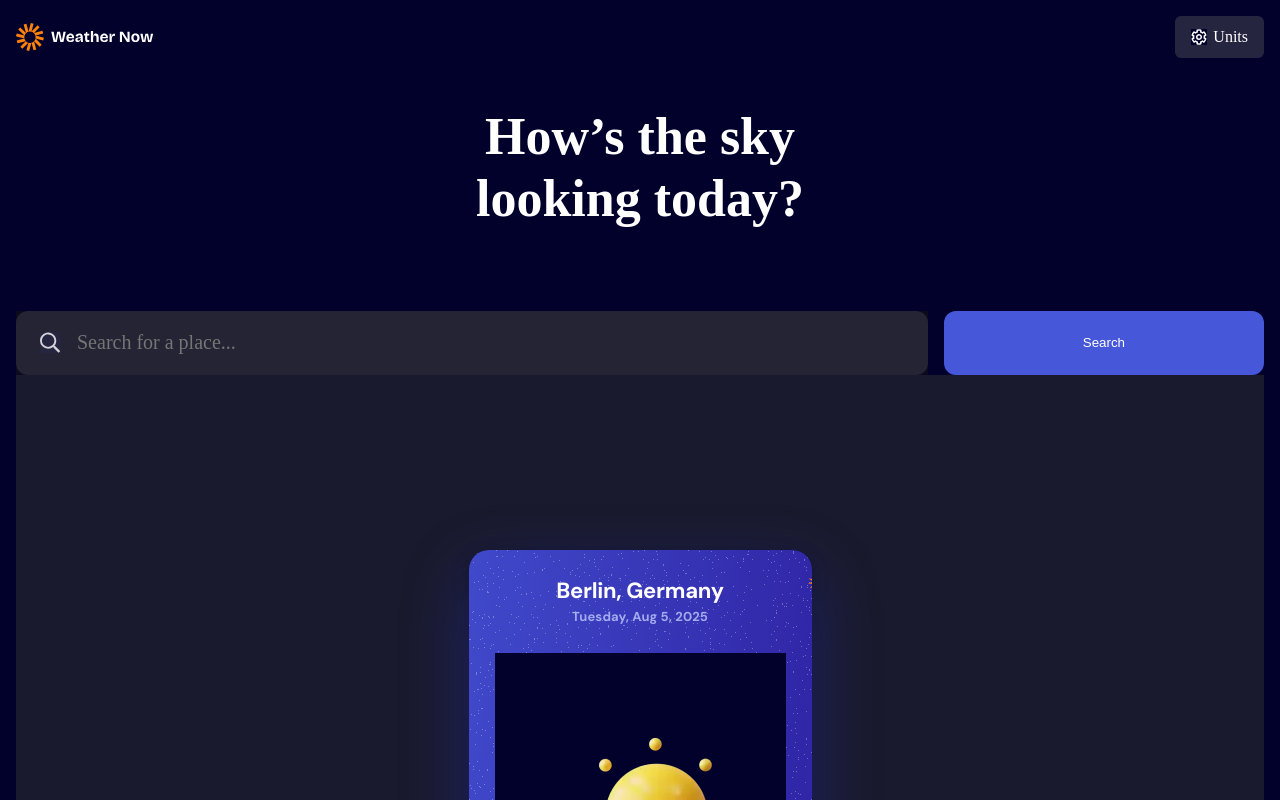
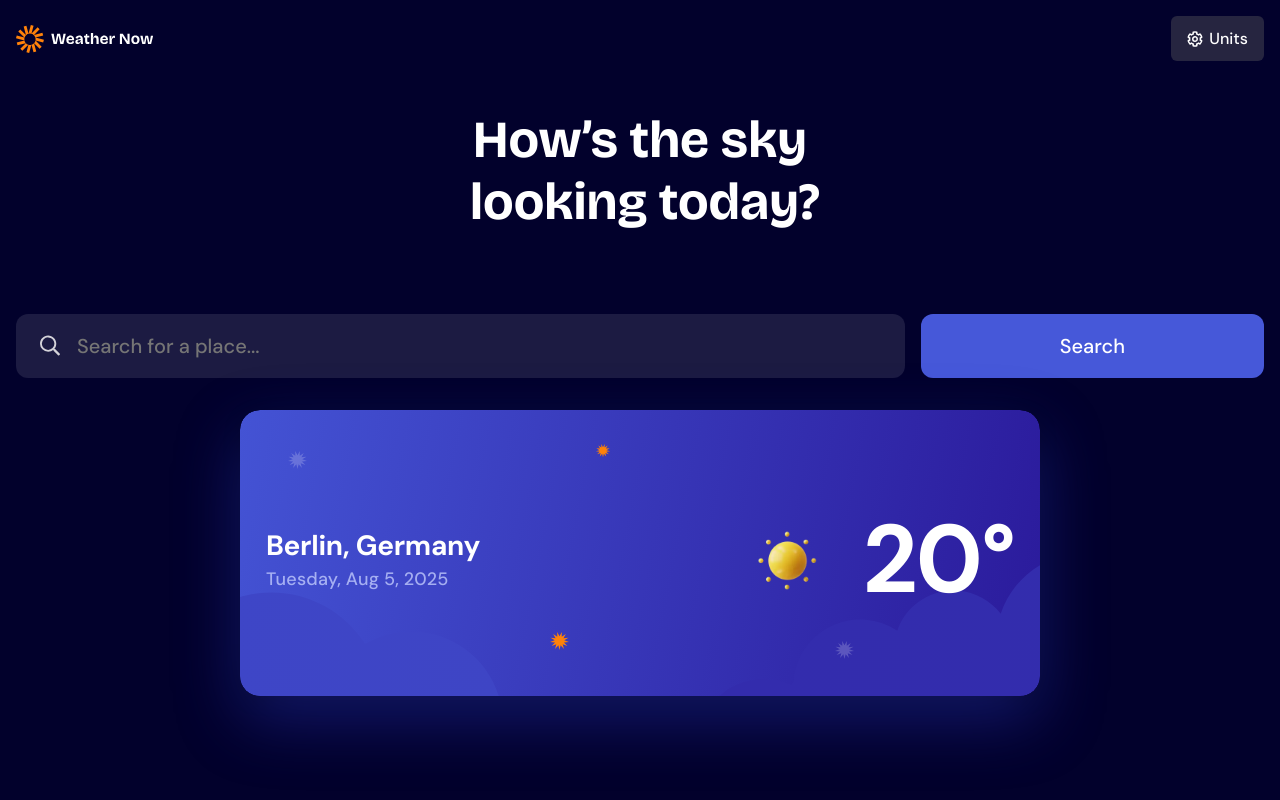
Before and after one commit to AlievMarat/Weather-app, a React (Vite) app: page / in a window 1280 px wide. Shown: the top 800 px of the page. Built offline with nearby package versions, Linux system fonts and the light colour scheme.

Commit message:
Update UI styles and layout for weather card, search input, and buttons

```diff
--- a/src/App.css
+++ b/src/App.css
@@ -1,6 +1,20 @@
+@import url("https://fonts.googleapis.com/css2?family=DM+Sans:wght@400;500;700&display=swap");
+
+@font-face {
+  font-family: "Bricolage Grotesque";
+  src: url("./assets/fonts/Bricolage_Grotesque/BricolageGrotesque-VariableFont_opsz,wdth,wght.ttf") format("truetype");
+  font-weight: 100 900;
+  font-style: normal;
+  font-display: swap;
+}
+
 * {
   box-sizing: border-box;
   margin: 0;
   padding: 0;
+}
+
+body {
+  min-height: 100vh;
   background-color: #02012c;
 }
--- a/src/App.tsx
+++ b/src/App.tsx
@@ -1,4 +1,3 @@
-import { useState } from "react";
 import Board from "./components/Board";
 import "./App.css";
 function App() {
--- a/src/UI/Button/Button.tsx
+++ b/src/UI/Button/Button.tsx
@@ -1,4 +1,3 @@
-import React from "react";
 import "./button.css";
 interface IButton {
   title: string;
--- a/src/UI/Button/button.css
+++ b/src/UI/Button/button.css
@@ -9,4 +9,7 @@
   align-items: center;
   cursor: pointer;
   white-space: nowrap;
+  font-family: "DM Sans", sans-serif;
+  font-weight: 500;
+  font-size: 20px;
 }/*# sourceMappingURL=button.css.map */
--- a/src/UI/DropDownBtn/drop-down.css
+++ b/src/UI/DropDownBtn/drop-down.css
@@ -5,4 +5,11 @@
   align-items: center;
   gap: 6px;
   background: #262540;
+  font-family: "DM Sans", sans-serif;
+  font-weight: 500;
+  color: white;
+}
+.drop-down-btn__icon {
+  background: transparent;
+  background-color: transparent;
 }/*# sourceMappingURL=drop-down.css.map */
--- a/src/UI/Input/input.css
+++ b/src/UI/Input/input.css
@@ -1,6 +1,6 @@
 @charset "UTF-8";
 .input-container {
-  background-color: #0b0b1e; /* Темный фон как на скрине */
+  background-color: transparent;
   display: flex;
   flex-grow: 1;
 }
@@ -19,15 +19,16 @@
 .input {
   background: transparent;
   border: none;
-  font-weight: medium;
+  font-weight: 500;
   outline: none;
   color: #ffffff;
   font-size: 20px;
-  font-family: inherit;
+  font-family: "DM Sans", sans-serif;
   width: 100%;
   height: 32px;
 }
 
 .input__icon {
-  background: #262540;
+  background: transparent;
+  background-color: transparent;
 }/*# sourceMappingURL=input.css.map */
--- a/src/components/Main/WeatherCard/WeatherCard.css
+++ b/src/components/Main/WeatherCard/WeatherCard.css
@@ -12,8 +12,6 @@
 }
 
 .wc-page {
-  min-height: 100vh;
-  background: #1a1a2e;
   display: flex;
   align-items: center;
   justify-content: center;
@@ -21,15 +19,16 @@
 }
 
 .wc-wrap {
-  width: 343px;
+  width: 800px;
+  min-height: 286px;
   border-radius: 20px;
   background-size: cover;
   background-position: center;
-  padding: 28px 26px 26px;
+  padding: 90px 26px 26px;
   position: relative;
   overflow: hidden;
   font-family: "DM Sans", bold;
-  background-image: url("../../../assets/images/bg-today-small.svg");
+  background-image: url("../../../assets/images/bg-today-large.svg");
   box-shadow:
     0 24px 64px rgba(40, 50, 180, 0.45),
     0 4px 16px rgba(0, 0, 0, 0.3);
@@ -37,36 +36,49 @@
   transform: none;
 }
 
+.wc-content {
+  display: flex;
+  justify-content: space-between;
+  align-items: center;
+  gap: 32px;
+}
+
+.wc-info {
+  display: flex;
+  flex-direction: column;
+  justify-content: center;
+}
+
 .wc-city {
-  font-size: 22px;
+  font-size: 28px;
   font-weight: 800;
   color: #ffffff;
   background: none;
   letter-spacing: -0.3px;
   margin-bottom: 4px;
   line-height: 1.2;
-  text-align: center;
+  text-align: left;
 }
 
 .wc-date {
-  font-size: 13px;
-  font-weight: 600;
+  font-size: 18px;
+  font-weight: 500;
   color: rgba(200, 210, 255, 0.75);
-  margin-bottom: 28px;
   letter-spacing: 0.01em;
-  text-align: center;
+  text-align: left;
   background: none;
 }
 
-.wc-weather-row {
+.wc-weather {
   display: flex;
   align-items: center;
-  justify-content: space-between;
-  padding-right: 8px;
+  gap: 16px;
+  background: none;
 }
 
 .wc-sun {
-  font-size: 64px;
+  width: 120px;
+  height: 120px;
   line-height: 1;
   display: inline-block;
   background: transparent;
@@ -74,9 +86,10 @@
 }
 
 .wc-temp {
-  font-size: 72px;
-  font-weight: 800;
+  font-size: 96px;
+  font-weight: 600;
   color: #ffffff;
   line-height: 1;
-  letter-spacing: -3px;
+  letter-spacing: -2px;
+  background: none;
 }
--- a/src/components/Main/WeatherCard/WeatherCard.tsx
+++ b/src/components/Main/WeatherCard/WeatherCard.tsx
@@ -1,16 +1,18 @@
 import "./WeatherCard.css";
 import SunImg from "../../../assets/images/icon-sunny.webp";
-//import WeatherPh from "./WeatherPh.png";
-import "../WeatherCard/WeatherCard.css";
 export default function WeatherCard() {
   return (
     <div className="wc-page">
       <div className="wc-wrap">
-        <div className="wc-city">Berlin, Germany</div>
-        <div className="wc-date">Tuesday, Aug 5, 2025</div>
-        <div className="wc-weather-row">
-          <img className="wc-sun" src={SunImg} alt="Sunny" />
-          <div className="wc-temp">20°</div>
+        <div className="wc-content">
+          <div className="wc-info">
+            <div className="wc-city">Berlin, Germany</div>
+            <div className="wc-date">Tuesday, Aug 5, 2025</div>
+          </div>
+          <div className="wc-weather">
+            <img className="wc-sun" src={SunImg} alt="Sunny" />
+            <div className="wc-temp">20°</div>
+          </div>
         </div>
       </div>
     </div>
--- a/src/components/Title/Title.tsx
+++ b/src/components/Title/Title.tsx
@@ -1,5 +1,8 @@
-import React from "react";
 import "./title.css";
 export default function Title() {
-  return <h1 className="title">How’s the sky looking today?</h1>;
+  return (
+    <h1 className="title">
+      How’s the sky <span>looking today?</span>
+    </h1>
+  );
 }
--- a/src/components/Title/title.css
+++ b/src/components/Title/title.css
@@ -1,5 +1,14 @@
+@font-face {
+  font-family: "Bricolage Grotesque";
+  src: url("../../assets/fonts/Bricolage_Grotesque/BricolageGrotesque-VariableFont_opsz,wdth,wght.ttf") format("truetype");
+  font-weight: 100 900;
+  font-style: normal;
+  font-display: swap;
+}
+
 @media (min-width: 325px) {
   .title {
+    font-family: "Bricolage Grotesque", sans-serif;
     font-size: 52px;
     font-weight: 700;
     line-height: 1.2;
@@ -9,4 +18,8 @@
     margin: 0 auto;
     padding-bottom: 48px;
   }
+  .title span {
+    display: block;
+    white-space: nowrap;
+  }
 }/*# sourceMappingURL=title.css.map */
--- a/src/components/board.css
+++ b/src/components/board.css
@@ -7,6 +7,7 @@
     gap: 16px;
     width: 100%;
     margin-top: 32px;
+    margin-bottom: 32px;
     flex-direction: column;
   }
 }
@@ -19,6 +20,7 @@
     gap: 16px;
     width: 100%;
     margin-top: 32px;
+    margin-bottom: 32px;
     flex-direction: row;
   }
 }/*# sourceMappingURL=board.css.map */
```
